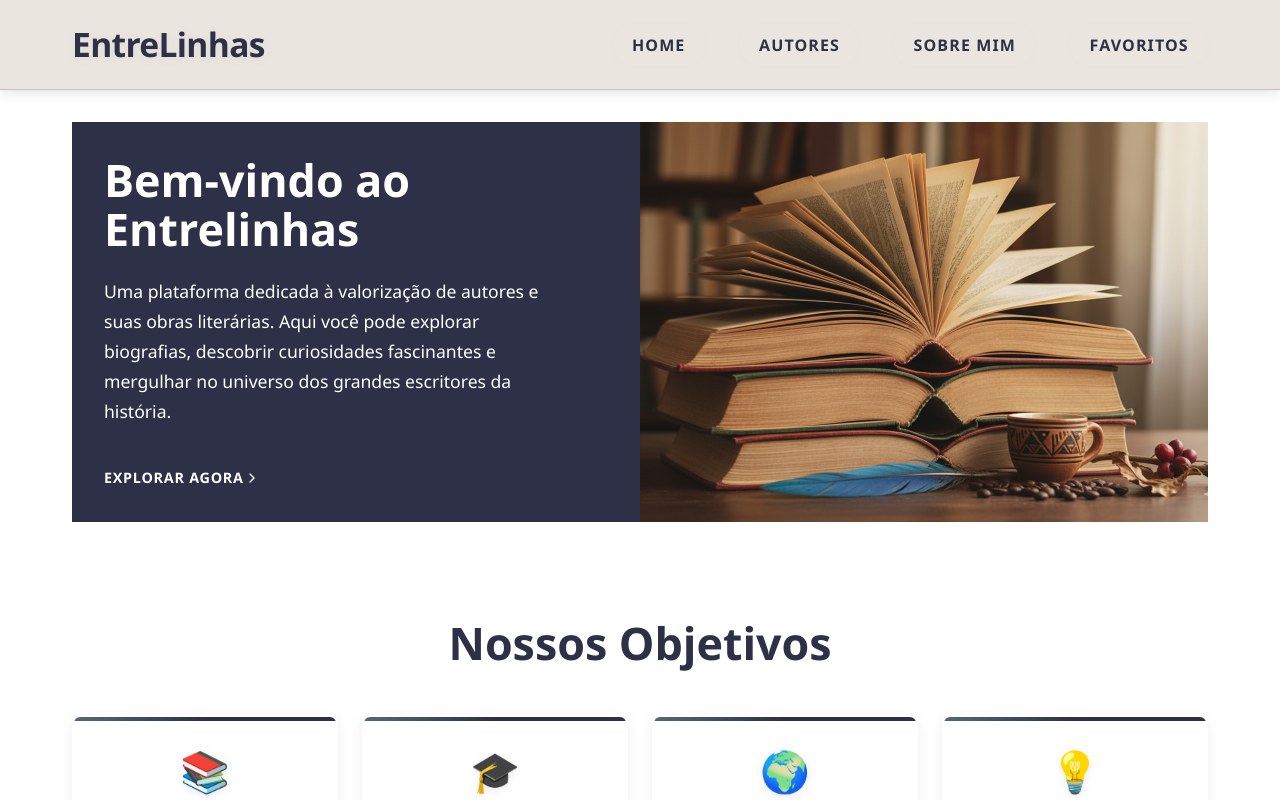
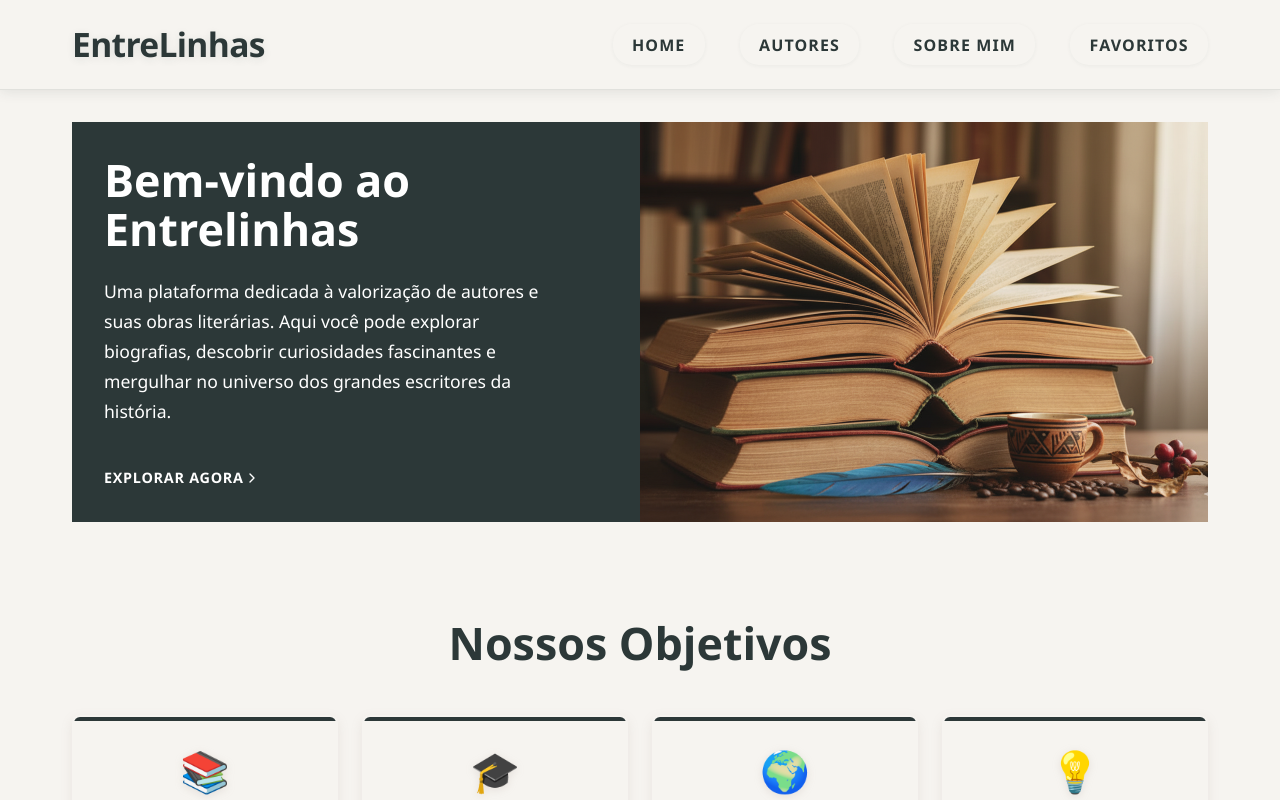
Before and after one commit to Mariaeduardar07/Entrelinhas, a Next.js app: page / in a window 1280 px wide. Shown: the top 800 px of the page. Built offline with nearby package versions, Linux system fonts and the light colour scheme.

Commit message:
feat: update colors and styles in header and global CSS

```diff
--- a/src/app/globals.css
+++ b/src/app/globals.css
@@ -11,10 +11,10 @@ html, body {
   background: var(--cor-0);
 }
 :root {
-  --cor-0: #f5efeb
-  --cor-1: #e5dfd8;
-  --cor-2: #a3887b;
-  --cor-3: #556877;
-  --cor-4: #2d3047;
-  --cor-5: #2d3047;
+  --cor-0: #f6f4f0;
+  --cor-1: #f6f4f0;
+  --cor-2: #2c3838;
+  --cor-3: #2c3838;
+  --cor-4: #2c3838;
+  --cor-5: #2c3838;
 }
--- a/src/components/header/header.module.css
+++ b/src/components/header/header.module.css
@@ -1,10 +1,10 @@
 
 .header {
-  background: rgba(229, 223, 216, 0.8);
+  background: rgba(246, 244, 240, 0.95);
   backdrop-filter: blur(10px);
   -webkit-backdrop-filter: blur(10px);
-  box-shadow: 0 2px 12px rgba(45, 48, 71, 0.15);
-  border-bottom: 1px solid rgba(45, 48, 71, 0.2);
+  box-shadow: 0 2px 12px rgba(44, 56, 56, 0.1);
+  border-bottom: 1px solid rgba(44, 56, 56, 0.1);
   padding: 1.2rem 0;
   position: sticky;
   top: 0;
@@ -39,7 +39,7 @@
   margin: 0;
   color: var(--cor-5);
   letter-spacing: -0.02em;
-  text-shadow: 0 2px 8px rgba(163, 143, 133, 0.10); /* cor-5 */
+  text-shadow: 0 2px 8px rgba(44, 56, 56, 0.1);
 }
 
 .logoIcon {
@@ -50,7 +50,7 @@
   align-items: center;
   justify-content: center;
   overflow: hidden;
-  background: #ffffff;
+  background: var(--cor-0);
   font-weight: bold;
   color: var(--cor-5);
 }
@@ -100,7 +100,7 @@
   position: relative;
   text-transform: uppercase;
   letter-spacing: 0.07em;
-  box-shadow: 0 1px 4px rgba(163, 143, 133, 0.04);
+  box-shadow: 0 1px 4px rgba(44, 56, 56, 0.05);
 }
 
 
@@ -108,10 +108,10 @@
 
 
 .navLink:hover {
-  color: var(--cor-3);
-  background: var(--cor-1);
+  color: var(--cor-0);
+  background: var(--cor-5);
   transform: scale(1.07) translateY(-2px);
-  box-shadow: 0 2px 8px rgba(212, 178, 167, 0.10);
+  box-shadow: 0 2px 8px rgba(44, 56, 56, 0.2);
 }
 
 
```
